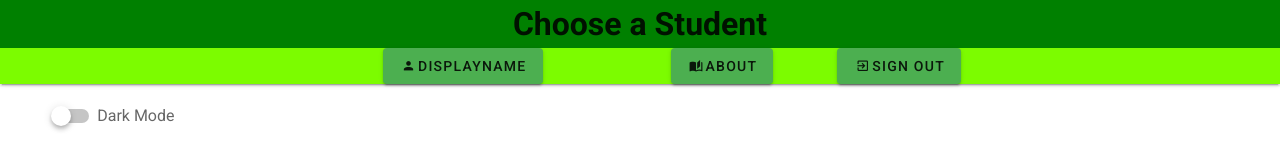
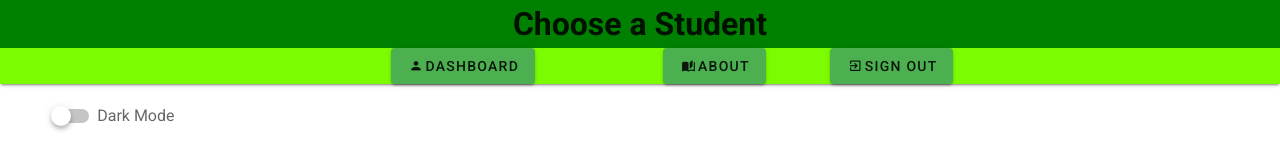
Before and after one commit to Holgermueller/choose-a-cause, a Vue app: page /forgotPassword in a window 1280 px wide. Shown: the top 160 px of the page. Built offline with nearby package versions, Linux system fonts and the light colour scheme; no server answers; sample sign-in values are in the browser's storage.

Commit message:
page redirects on account delete

```diff
--- a/src/components/Dialogs/deleteUserProfile.vue
+++ b/src/components/Dialogs/deleteUserProfile.vue
@@ -77,7 +77,12 @@ export default {
     },
 
     goToAccountDeletedPage() {
-      this.router.push({ path: "/accounteDeleted" });
+      this.$router.push({
+        name: "AccounteDeleted",
+        query: {
+          redirect: "/accounteDeleted"
+        }
+      });
     },
 
     bothActions() {
--- a/src/components/layout/Header.vue
+++ b/src/components/layout/Header.vue
@@ -60,7 +60,7 @@ export default {
         menuLinks = [
           {
             icon: "mdi mdi-account",
-            title: "displayName",
+            title: "Dashboard",
             link: "/user"
           },
           {
```
